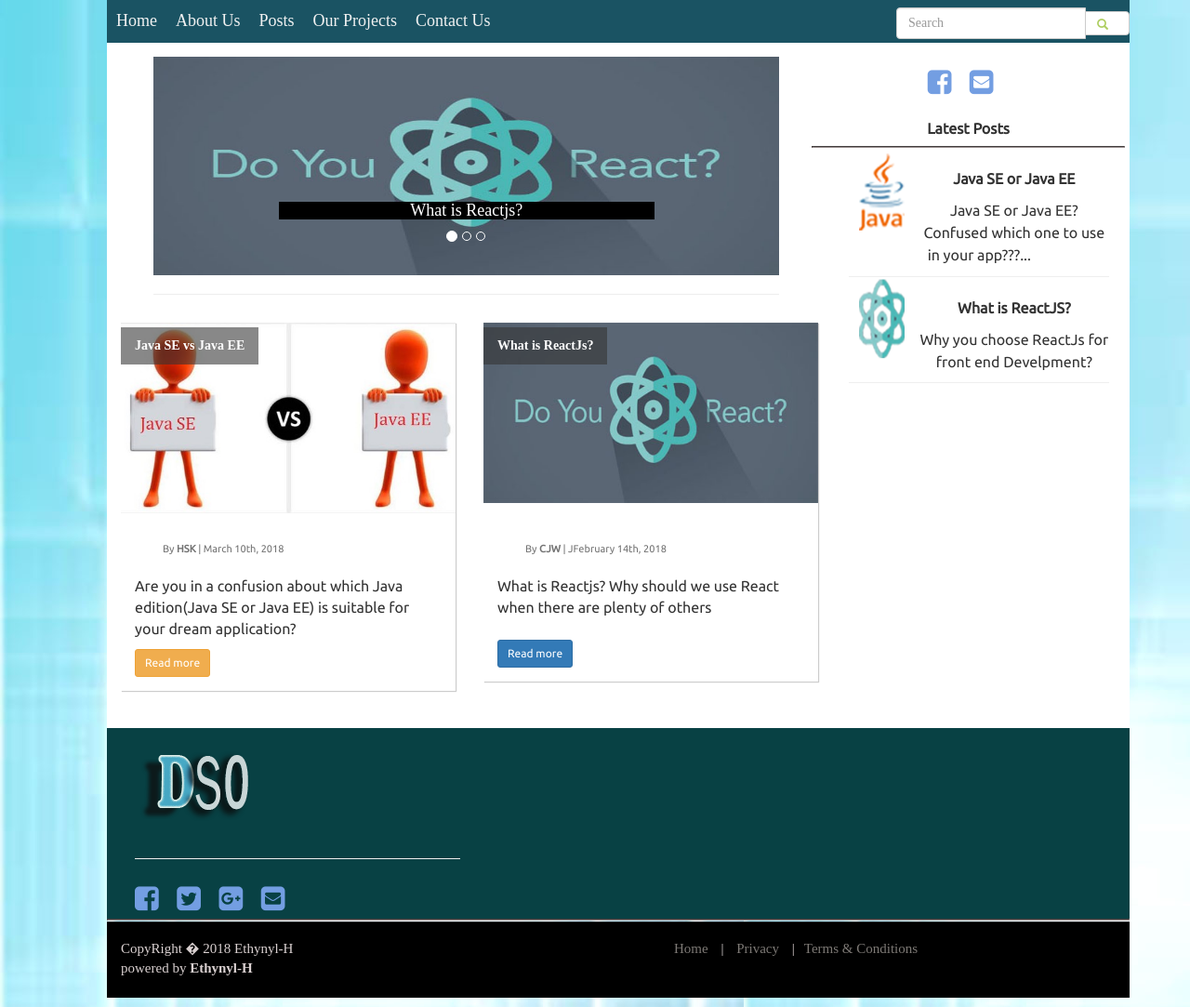
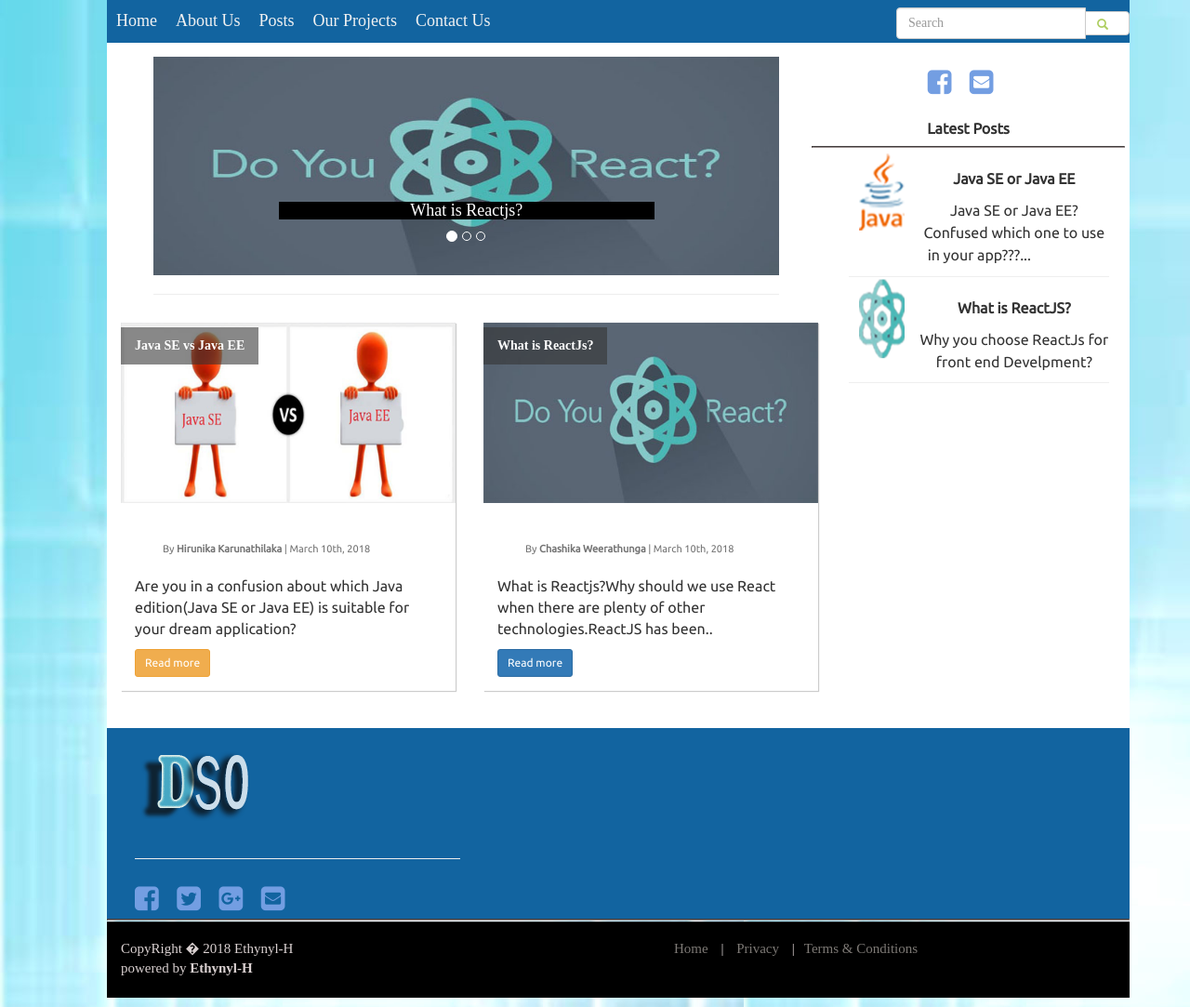
Before and after one commit to Dream-SO/Dream-SO, a Java web app: page / in a window 1280 px wide. Shown: the part 210-1293 px from the top of the page at 93% size. Run offline with Spring Boot 4, a stand-in JSP engine, Linux system fonts and the light colour scheme; the project's own start-up code is not run, and a stand-in starts its controllers and pages; some libraries are stand-ins or nearby versions.

Commit message:
inteface modifications

```diff
--- a/WebContent/WEB-INF/views/client/Home.jsp
+++ b/WebContent/WEB-INF/views/client/Home.jsp
@@ -47,13 +47,13 @@
 						        <div class="col-sm-4 col-md-4">
 						            <div class="post">
 						                <div class="post-img-content">
-						                    <img src="${pageContext.request.contextPath}/resources/images/Java-SE-and-Java-EE.jpg" class="img-responsive" />
+						                    <img src="${pageContext.request.contextPath}/resources/images/java.png" class="img-responsive" />
 						                    <span class="post-title"><b>Java SE vs Java EE</b><br />
 						                        </span>
 						                </div>
 						                <div class="content body_text">
 						                    <div class="author">
-						                        By <b>HSK</b> |
+						                        By <b>Hirunika Karunathilaka</b> |
 						                        <time datetime="2014-01-20">March 10th, 2018</time>
 						                    </div>
 						                    <div>
@@ -77,16 +77,16 @@
 						                </div>
 						                <div class="content body_text">
 						                    <div class="author">
-						                        By <b>CJW</b> |
-						                        <time datetime="2014-01-20">JFebruary 14th, 2018</time>
+						                        By <b>Chashika Weerathunga</b> |
+						                        <time datetime="2014-01-20">March 10th, 2018</time>
 						                    </div>
 						                    <div>
-						                        What is Reactjs?
-												Why should we use React when there are plenty of others <br>
-
+						                    <p>
+						                        What is Reactjs?Why should we use React when there are plenty of other technologies.ReactJS has been..
+											</p>
 						                    </div>
 						                    <div>
-						                    <br>
+
 						                        <a href="What_IS_ReactJS" class="btn btn-primary btn-sm">Read more</a>
 						                    </div>
 						                </div>
--- a/WebContent/resources/css/style.css
+++ b/WebContent/resources/css/style.css
@@ -14,7 +14,7 @@ i {
 /* Footer */
 .footer {
     position: relative;
-    background-color:#084144;
+    background-color:#1264a0;
 
     color: #7d7975;
 
@@ -170,7 +170,7 @@ i {
 .topnav {
   overflow: hidden;
   /*background-color:#39c0bd;*/
-  background-color:#1a5363;
+  background-color:#1264a0;
    width:100%;
 
 }
```
Also changed, not shown: WebContent/WEB-INF/views/client/posts/Posts.jsp (+8 -8 lines), WebContent/WEB-INF/views/client/posts/What_IS_ReactJS.jsp (+5 -5 lines), WebContent/resources/images/1.jpg (deleted), WebContent/resources/images/blog.png (deleted), WebContent/resources/images/capt4.jpg (deleted), WebContent/resources/images/dif.jpg (deleted), WebContent/resources/images/java.png (added), WebContent/resources/images/rec2.jpg (deleted).
